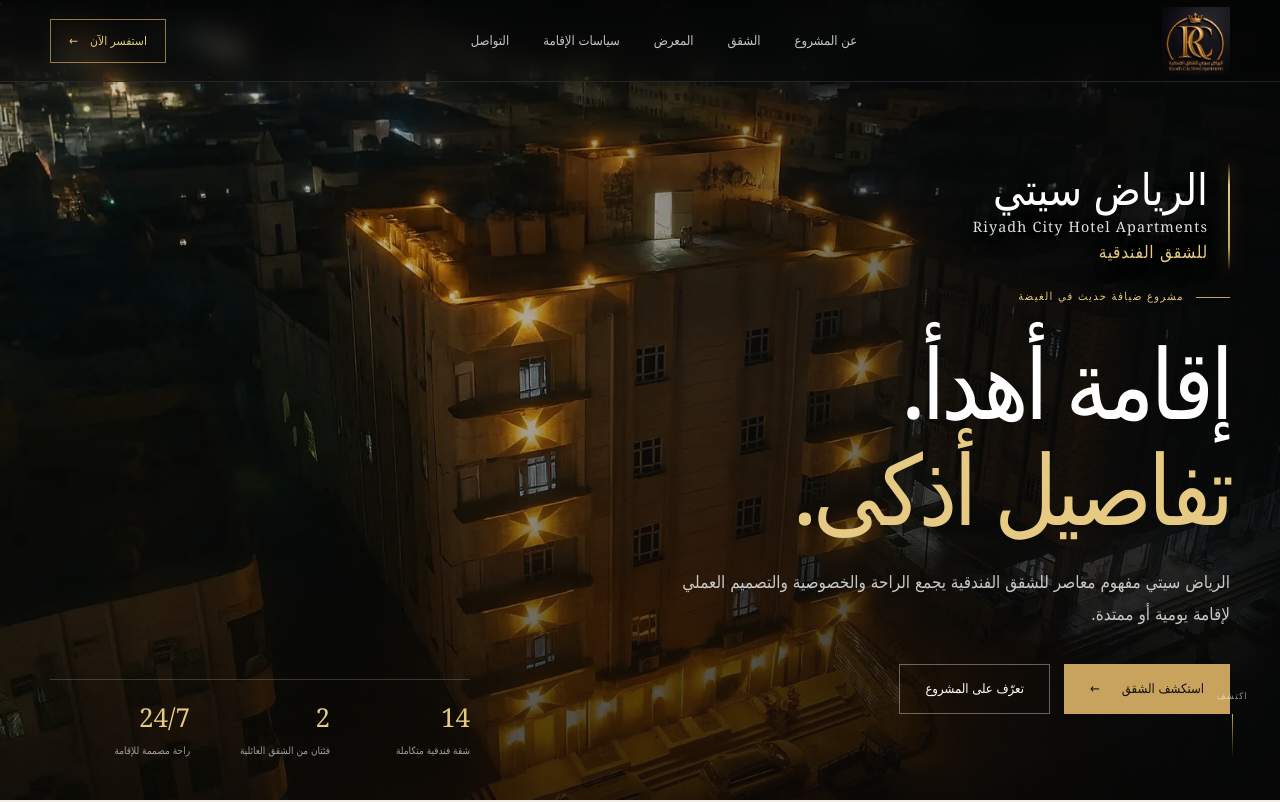
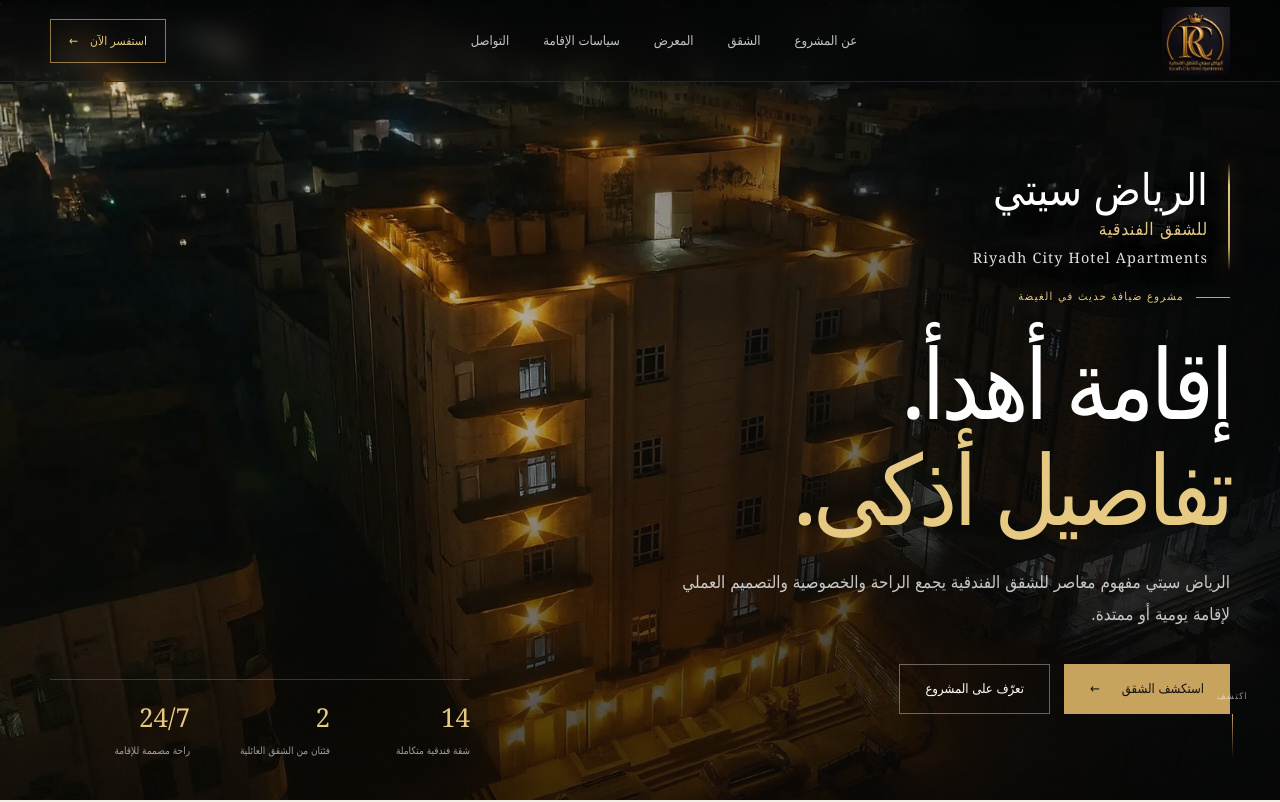
Before and after one commit to hani-site-spec/riyadh-city-hotel, a Next.js app: page / in a window 1280 px wide. Shown: the top 802 px of the page. Built offline with nearby package versions, Linux system fonts and the light colour scheme.

Commit message:
Place English hotel name below Arabic subtitle

```diff
--- a/app/page.tsx
+++ b/app/page.tsx
@@ -220,8 +220,8 @@
             aria-label="الرياض سيتي للشقق الفندقية — Riyadh City Hotel Apartments"
           >
             <strong>الرياض سيتي</strong>
+            <span>للشقق الفندقية</span>
             <small lang="en" dir="ltr">Riyadh City Hotel Apartments</small>
-            <span>للشقق الفندقية</span>
           </div>
           <p className="eyebrow"><span /> مشروع ضيافة حديث في الغيضة</p>
           <h1 id="hero-title">إقامة أهدأ.<br /><em>تفاصيل أذكى.</em></h1>
```
